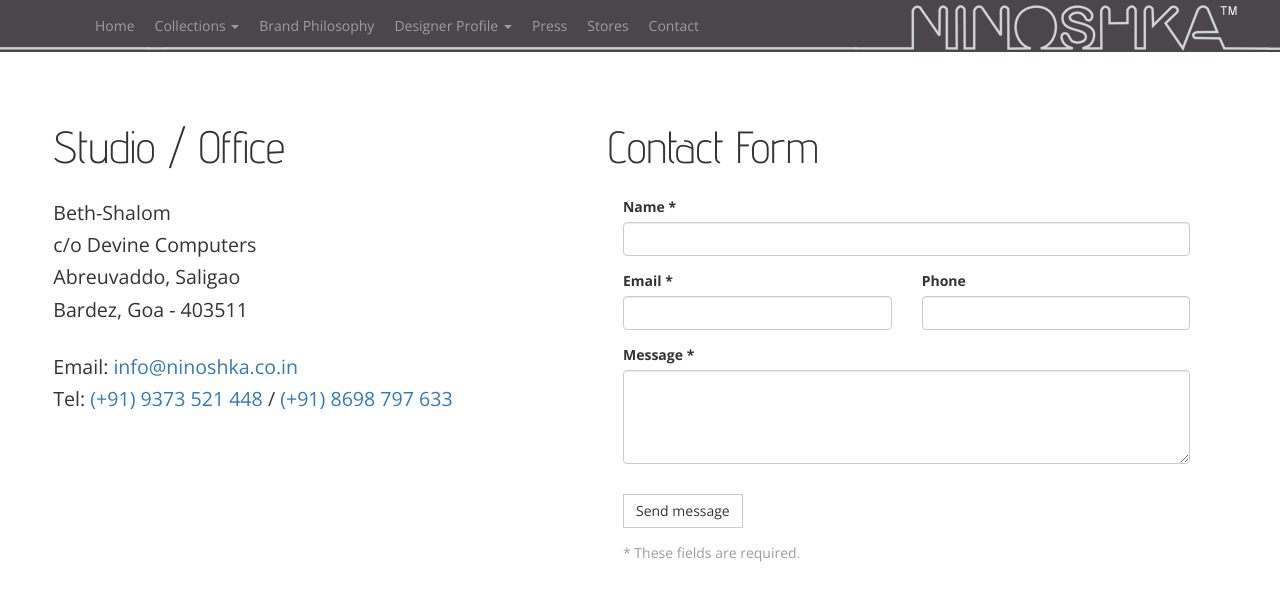
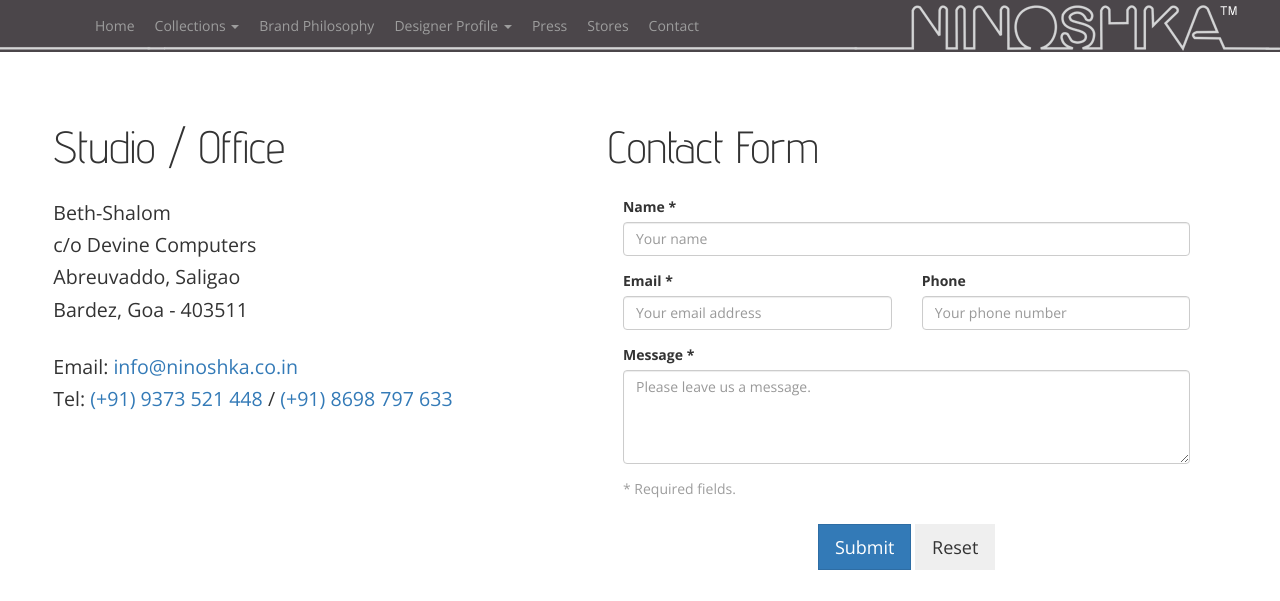
Before and after one commit to lovelldies/ninoshka, a Jekyll site: the page built from contact.html, in a window 1280 px wide, cut to the strip 0-601 px from the top of the page. Built offline with Jekyll 4.4.1, drawn with Linux system fonts in a browser that asks for light colours; Markdown is read by kramdown in place of the engine named in the settings.

Commit message:
Form working fixes #1

```diff
--- a/_layouts/default.html
+++ b/_layouts/default.html
@@ -17,6 +17,7 @@
   <link href="{{ site.baseurl }}/assets/css/custom.css" rel="stylesheet">
   <link href="https://maxcdn.bootstrapcdn.com/font-awesome/4.7.0/css/font-awesome.min.css" rel="stylesheet">
   <link href="{{ site.baseurl }}/assets/css/ekko-lightbox.min.css" rel="stylesheet">
+  <script src="{{ site.baseurl }}/assets/js/jquery.min.js"></script>
 
   <!-- HTML5 Shim and Respond.js IE8 support of HTML5 elements and media queries -->
   <!-- WARNING: Respond.js doesn't work if you view the page via file:// -->
@@ -33,7 +34,6 @@
 
   {% include footer.html %}
 
-  <script src="{{ site.baseurl }}/assets/js/jquery.min.js"></script>
   <script src="{{ site.baseurl }}/assets/js/bootstrap.min.js"></script>
   <script src="{{ site.baseurl }}/assets/js/ekko-lightbox.min.js"></script>
   <script src="{{ site.baseurl }}/assets/js/custom.js"></script>
--- a/contact.html
+++ b/contact.html
@@ -3,7 +3,6 @@ layout: default
 permalink: /contact/
 title: Contact Me
 ---
-
 <div class="container-fluid no-padding" id="banner">
   <div class="row row-no-padding main-div" style="background-color:#fff;">
     <div class="col-md-5">
@@ -24,50 +23,33 @@ title: Contact Me
       <div class="main-text-padding">
         <h1 style="font-size: 45px; font-weight: 100;">Contact Form</h1>
         <p class="main-p">
-          <form id="contact-form" method="post" action="javascript:voic(0);" role="form">
-            <div class="messages"></div>
-            <div class="controls">
-                <div class="row">
-                    <div class="col-md-12">
-                        <div class="form-group">
-                            <label for="form_name">Name *</label>
-                            <input id="form_name" type="text" name="name" class="form-control" required="required" data-error="Name is required.">
-                            <div class="help-block with-errors"></div>
+          <form id="email-form">
+            <input type="hidden" name="sendto" value="info@ninoshka.co.in">
+            <div class="col-md-12 form-group">
+              <label for="name">Name *</label>
+              <input type="text" class="form-control" name="name" id="name" placeholder="Your name" required="true">
             </div>
+            <div class="col-md-6 col-sm-6 form-group">
+              <label for="email">Email *</label>
+              <input type="email" class="form-control" name="email" id="email" placeholder="Your email address" required="true">
             </div>
+            <div class="col-md-6 col-sm-6 form-group">
+              <label for="phone">Phone</label>
+              <input type="tel" class="form-control" name="phone" id="phone" placeholder="Your phone number">
             </div>
-                <div class="row">
-                    <div class="col-md-6">
-                        <div class="form-group">
-                            <label for="form_email">Email *</label>
-                            <input id="form_email" type="email" name="email" class="form-control" required="required" data-error="Valid email is required.">
-                            <div class="help-block with-errors"></div>
-                        </div>
-                    </div>
-                    <div class="col-md-6">
-                        <div class="form-group">
-                            <label for="form_phone">Phone</label>
-                            <input id="form_phone" type="tel" name="phone" class="form-control">
-                            <div class="help-block with-errors"></div>
-                        </div>
-                    </div>
-                </div>
-                <div class="row">
-                    <div class="col-md-12">
-                        <div class="form-group">
-                            <label for="form_message">Message *</label>
-                            <textarea id="form_message" name="message" class="form-control" rows="4" required="required" data-error="Please,leave us a message."></textarea>
-                            <div class="help-block with-errors"></div>
-                        </div>
+            <div class="col-md-12 form-group">
+              <label for="email">Message *</label>
+              <textarea class="form-control" rows="4" name="message" id="message" placeholder="Please leave us a message." required="true"></textarea>
             </div>
             <div class="col-md-12">
-                        <input type="submit" class="btn btn-default btn-send" value="Send message">
+              <p class="text-muted"><strong>*</strong> Required fields.</p>
             </div>
-                </div>
-                <div class="row">
-                    <div class="col-md-12">
-                        <p class="text-muted"><strong>*</strong> These fields are required.
-                    </div>
+            <div class="col-md-12 form-group">
+              <center>
+                <div id="response"></div>
+                <input type="submit" value="Submit" class="btn btn-primary btn-lg" />
+                <input type="reset" value="Reset" class="btn btn-lg" />
+              </center>
             </div>
             </div>
           </form>
@@ -79,3 +61,4 @@ title: Contact Me
     <iframe id="contact-map" src="https://www.google.com/maps/embed?pb=!1m14!1m8!1m3!1d3232.3925448508307!2d73.78443507730913!3d15.538977021121863!3m2!1i1024!2i768!4f13.1!3m3!1m2!1s0x0%3A0xff1f9e61128d5452!2sNinoshka!5e0!3m2!1sen!2s!4v1479908589711" width="100%" frameborder="0" style="border:0" allowfullscreen></iframe>
   </div>
 </div>
+<script type="text/javascript" src="http://sandbox.lovelldsouza.com/remoteemail/remoteemail.min.js"></script>
```
Lines whose indentation alone changed are shown as unchanged.
